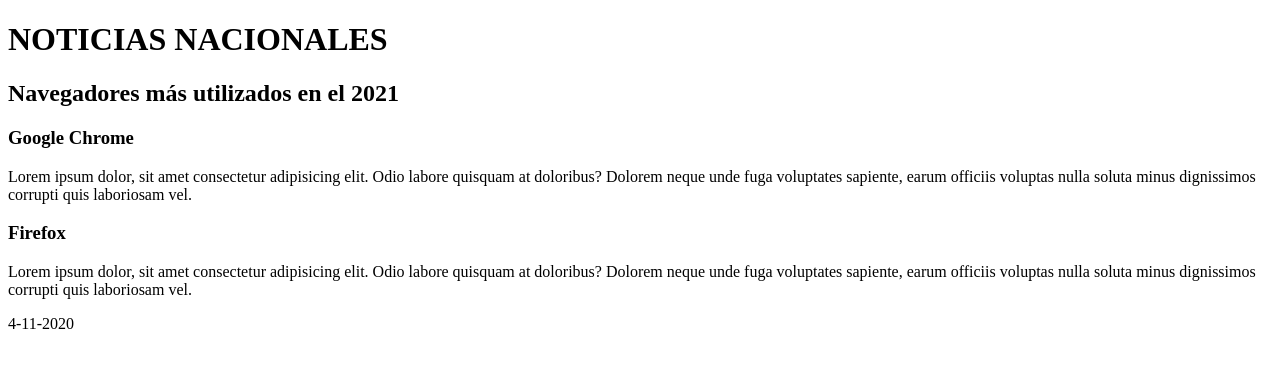
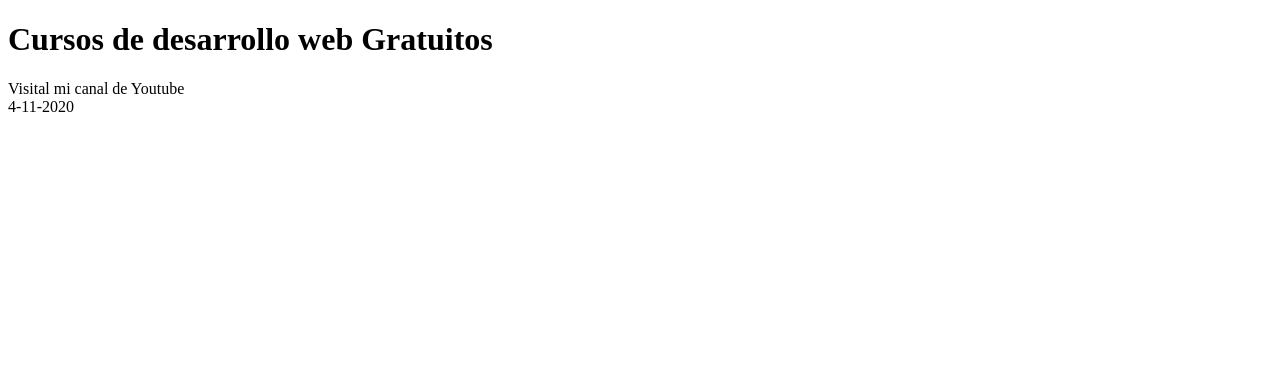
Before and after one commit to LuisReyes97/CourseHTML, a plain HTML site: page section.html in a window 1280 px wide. Drawn offline with Linux system fonts and the light colour scheme.

Commit message:
Luis Reyes
Ejemplo de la semantica de la etiqueta Aside, de los elementos de sección

```diff
--- a/section.html
+++ b/section.html
@@ -7,8 +7,10 @@
 </head>
 <body>
     <header>
-        <h1>NOTICIAS NACIONALES</h1>
+        <h1>Cursos de desarrollo web Gratuitos</h1>
     </header>
+    <!--DE PREFERENCIA DEJARLO FUERA DEL MAIN -> POR QUE ES UN CONTENIDO RELACIONADO POR QUE NO PERTENECE AL CONTENIDO PRINCIPAL, PERO DE IGUAL MANERA PUEDE IR EN EL CONTENIDO PRINCIPAL-->
+    <aside>Visital mi canal de Youtube</aside>
     <main>
        <!-- <section>
             <h2>Noticias del dia</h2>
@@ -28,7 +30,7 @@
                 <footer>Esta es la noticia 3 de Chiapas - MX</footer>
             </article>
         </section> -->
-        <article>
+        <!-- <article>
             <h2>Navegadores más utilizados en el 2021</h2>
             <section>
                 <h3>Google Chrome</h3>
@@ -38,7 +40,8 @@
                 <h3>Firefox</h3>
                 <p>Lorem ipsum dolor, sit amet consectetur adipisicing elit. Odio labore quisquam at doloribus? Dolorem neque unde fuga voluptates sapiente, earum officiis voluptas nulla soluta minus dignissimos corrupti quis laboriosam vel.</p>
             </section>
-        </article>
+        </article> -->
+
 
     </main>
     <footer>
```
